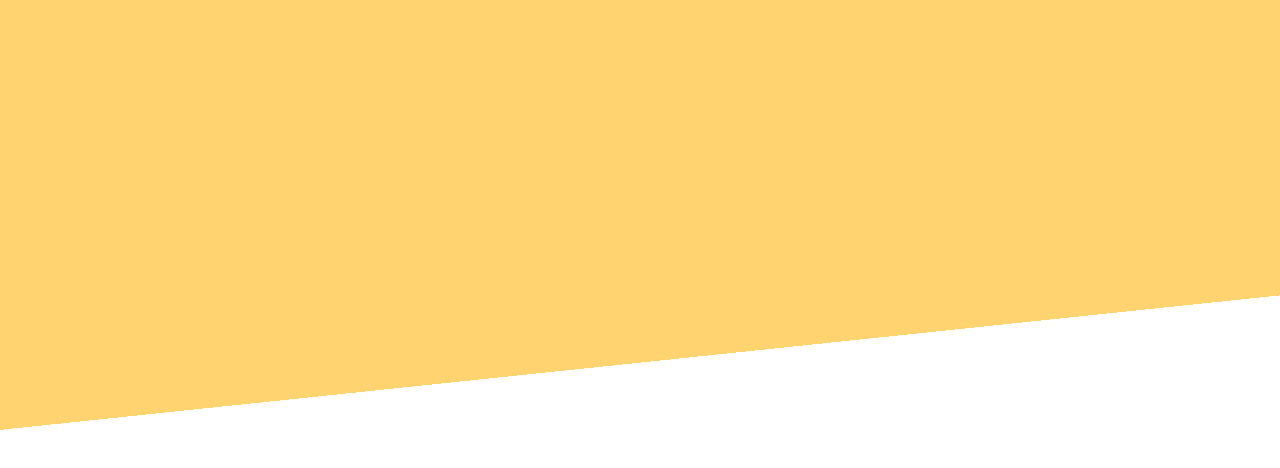
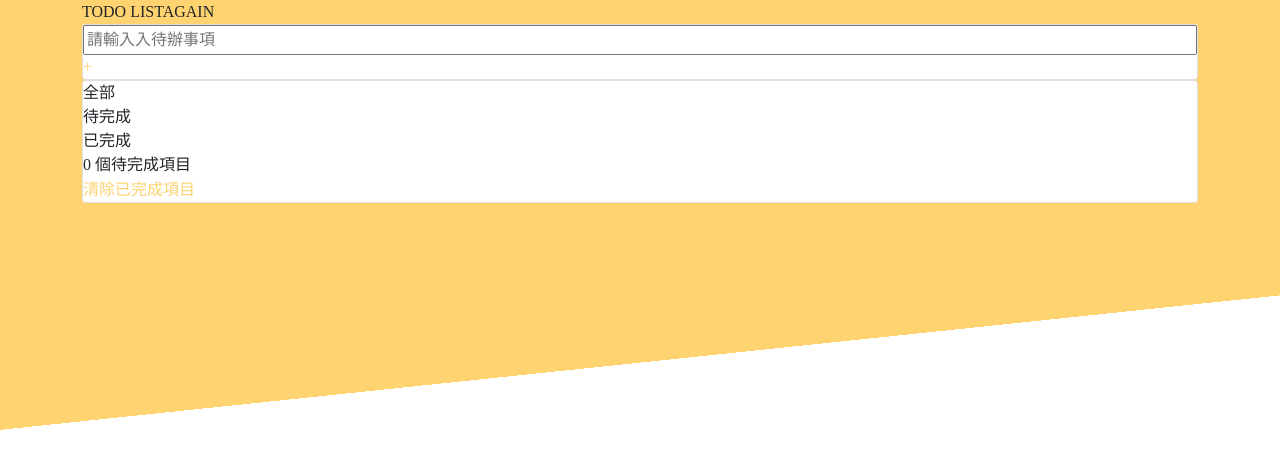
Before and after one commit to lily-oa/todolistAgain, a plain HTML site: page index.html in a window 1280 px wide. Drawn offline with nearby package versions, Linux system fonts and the light colour scheme; a web font is replaced by a local one.

Commit message:
Update 2022-09-27T04:13:24.046Z

```diff
--- a/index.html
+++ b/index.html
@@ -21,7 +21,27 @@
   <body>
 
 
-
+    <div class="container">
+  <h1>TODO LISTAGAIN</h1>
+  <div class="card input">
+    <input type="text" placeholder="請輸入入待辦事項" class="input">
+    <a href="#" class="btn_and">+</a>
+  </div>
+  <div class="card card_list">
+    <ul class="tab">
+      <li class="active" data-tab="all">全部</li>
+      <li data-tab="work">待完成</li>
+      <li data-tab="done">已完成</li>
+    </ul>
+    <div class="cart_content">
+      <ul class="list"></ul>
+      <div class="list_footer">
+        <p><span class="todoLength">0</span>  個待完成項目</p>
+        <a href="#" class="btn_clear">清除已完成項目</a>
+      </div>
+    </div>
+  </div>
+</div>
 
 
     <!-- aos -->
```
